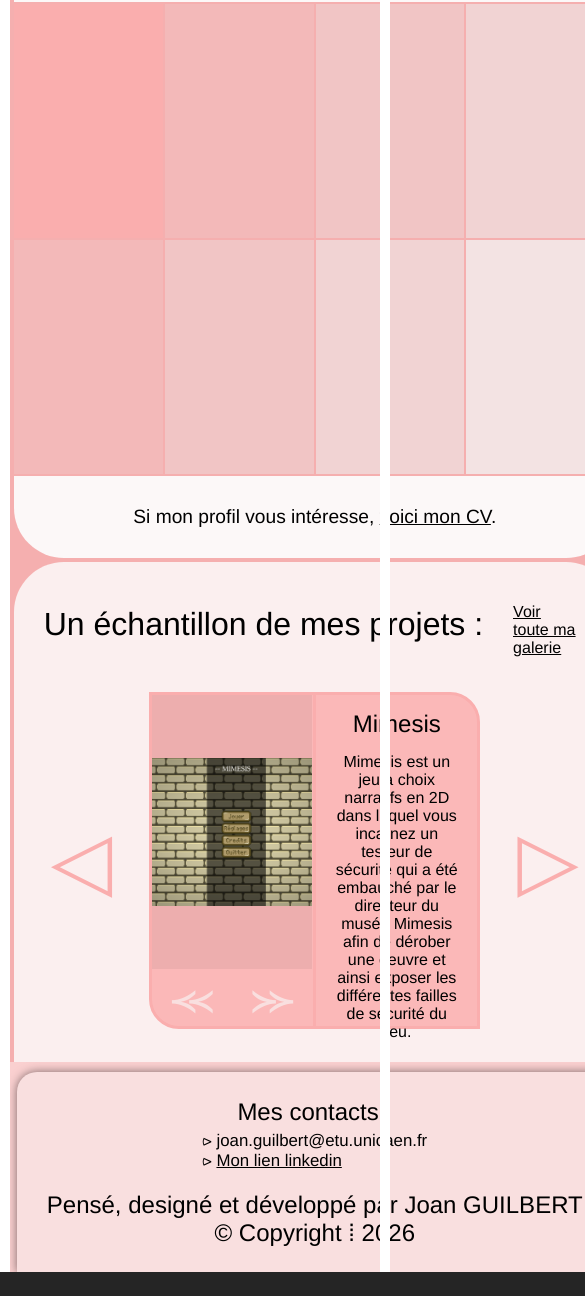
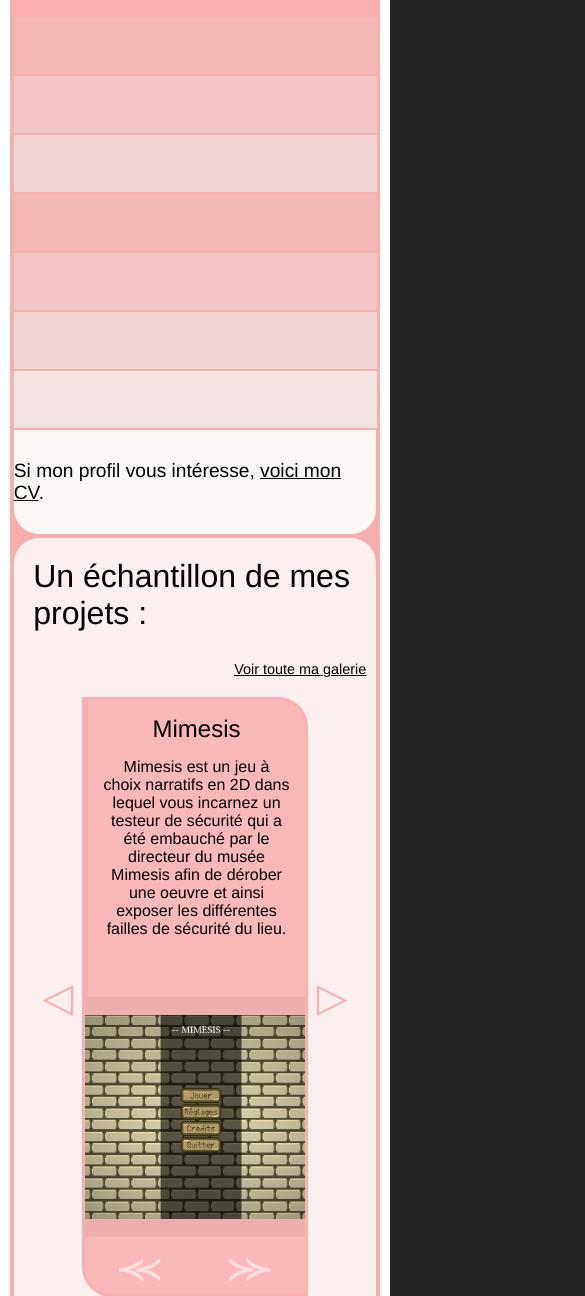
Before and after one commit to Goldenblac-k/Goldenblac-k.github.io, a plain HTML site: page index.html in a window 390 px wide. Shown: the part 704-2000 px from the top of the page, 585 px wide, since content can reach past the window. Before the commit the page ends 1976 px from the top, so only its background shows below. Drawn offline with Linux system fonts and the light colour scheme.

Commit message:
update for new year and fix responsive problems

```diff
--- a/index.html
+++ b/index.html
@@ -74,7 +74,7 @@
 
                         <div class="container">
                             <div class="imageBloc">
-                                <img class="imagesProjet" src="../truc.png" alt="">
+                                <img class="imagesProjet" src="" alt="">
                                 <div>
                                     <div onclick="switchImage('left')">⪻</div>
                                     <div onclick="switchImage('right')">⪼</div>
--- a/script.js
+++ b/script.js
@@ -1,4 +1,5 @@
 const nav = document.querySelector('nav');
+const textHidden = document.querySelector('.textHidden')
 const grille = document.getElementsByClassName("grille")[0]
 const swipL = document.getElementById('swipLeft');
 const swipR = document.getElementById('swipRight');
@@ -9,14 +10,16 @@ const desc = document.getElementsByClassName('desc')[0];
 const footer = document.querySelector('footer div');
 const contact = footer.getElementsByClassName('contacts')[0]
 
-contact.style.paddingLeft = footer
+contact.style.paddingLeft = "0px"
+
+textHidden.style.height = nav.parentNode.clientHeight + "px"
 
 const Container = document.createElement('div');
 Container.className = 'container';
 Container.style.position = 'absolute';
 Container.innerHTML = `
     <div class="imageBloc">
-        <img class="imagesProjet" src="../truc.png" alt="">
+        <img class="imagesProjet" src="" alt="">
         <div>
             <div class="prev">⪻</div>
             <div class="next">⪼</div>
@@ -41,17 +44,17 @@ Grille.className = "grille";
 Grille.style.position = "absolute";
 Grille.innerHTML = `
     <div id="lig1">
-        <p class="left hider"></p>
-        <p class="hider"></p>
-        <p class="hider"></p>
-        <p class="right hider"></p>
+        <p class="left hidder"></p>
+        <p class="hidder"></p>
+        <p class="hidder"></p>
+        <p class="right hidder"></p>
     </div>
 
     <div id="lig2">
-        <p class="left hider"></p>
-        <p class="hider"></p>
-        <p class="hider"></p>
-        <p class="right hider"></p>
+        <p class="left hidder"></p>
+        <p class="hidder"></p>
+        <p class="hidder"></p>
+        <p class="right hidder"></p>
     </div>
 `;
 
@@ -72,11 +75,7 @@ function resizeGrille(){
     Grille.style.top = grille.offsetTop+"px";
 }
 
-window.addEventListener('resize', () => {
-    resizeGrille()
-})
-
-resizeGrille()
+window.addEventListener('resize', resizeGrille)
 
 const projets = [
     {'titre': 'Mimesis', 'desc': "Mimesis est un jeu à choix narratifs en 2D dans lequel vous incarnez un testeur de sécurité qui a été embauché par le directeur du musée Mimesis afin de dérober une oeuvre et ainsi exposer les différentes failles de sécurité du lieu.", 'img': ['mimesis_main.png', 'mimesis_in_game.png', 'mimesis_end.png']},
@@ -182,7 +181,6 @@ function switchImage(dir) {
 }
 
 function scroll_to(targetId, duration = 1000) {
-    console.log(targetId)
     const target = document.getElementById(targetId);
 
     const targetPosition = target.getBoundingClientRect().top + window.pageYOffset;
@@ -217,4 +215,7 @@ function scroll_to(targetId, duration = 1000) {
     requestAnimationFrame(animation);
 }
 
-window.addEventListener('load', navBarre);
+window.addEventListener('load', () => {
+    navBarre()
+    resizeGrille()
+});
--- a/style.css
+++ b/style.css
@@ -15,7 +15,7 @@ html {
 
 body {
     display: grid;
-    grid-template-columns: 1fr min(95%, 1200px) 1fr;
+    grid-template-columns: minmax(0, 1fr) min(95%, 1200px) minmax(0, 1fr);
     grid-template-rows: 100%;
     min-height: 100vh;
     overflow-x: hidden;
@@ -24,7 +24,7 @@ body {
 body > .centre {
     display: flex;
     flex-direction: column;
-    min-width: 610px;
+    width: 100%;
     z-index: 1;
     background-color: #fad0d0;
     align-items: center;
@@ -37,14 +37,14 @@ body > .centre {
 }
 
 .subtitle {
-    margin: 30px 30px;
+    margin: clamp(15px, 5vw, 30px);
 }
 
 /* -- HEADER -- */
 
 header {
     width: 100%;
-    height: 105px;
+    height: max-content;
     background-color: #F9DFDF;
     transition: filter 2s ease-in-out;
 }
@@ -68,8 +68,9 @@ nav {
 
 nav > div {
     display: flex;
-    font-size: 200%;
+    font-size: clamp(1rem, 2.5vw, 2rem);
     width: 25%;
+    height: 80%;
     margin: 0px 3px;
     padding: 5px 0px;
     background-color: #F9DFDF;
@@ -91,6 +92,7 @@ nav h2 {
     display: inline-block;
     position: relative;
     cursor: pointer;
+    text-wrap: nowrap;
 }
 
 nav h2::after {
@@ -132,8 +134,8 @@ nav h2:hover::after {
     height: max-content;
     margin-bottom: 2px;
     flex: auto;
-    border-bottom-left-radius: 50px;
-    border-bottom-right-radius: 50px;
+    border-bottom-left-radius: clamp(25px, 5vw, 50px);
+    border-bottom-right-radius: clamp(25px, 5vw, 50px);
     background-color: #FBEFEF;
     text-align: center;
 }
@@ -162,9 +164,8 @@ nav h2:hover::after {
     min-height: 500px;
     height: max-content;
     flex: auto;
-    margin-bottom: 2px;
-    margin-top: 2px;
-    border-radius: 50px;
+    margin: 2px 0px;
+    border-radius: clamp(25px, 5vw, 50px);
     background-color: #FCF8F8;
 }
 
@@ -184,7 +185,8 @@ nav h2:hover::after {
 }
 
 .grille p {
-    font-size: 90%;
+    height: 100%;
+    font-size: clamp(0.5rem, 100%, 1.5rem);
     align-content: center;
     padding: 5px;
     border: 1px solid #F5AFAF;
@@ -198,12 +200,31 @@ nav h2:hover::after {
     border-right: none;
 }
 
-.hider {
+@media (max-width: 600px) {
+    .grille p {
+        display: flex;
+        flex: 1;
+        width: 100%;
+        align-items: center;
+        min-height: 58px;
+        font-size: 70%;
+        border-left: none;
+        border-right: none;
+    }
+
+    .grille > div {
+        display: flex;
+        flex-direction: column;
+        align-items: center;
+    }
+}
+
+.hidder {
     background-color: #faaeae;
     transition: opacity 0.5s ease-in-out;
 }
 
-.hider:hover {
+.hidder:hover {
     opacity: 0;
 }
 
@@ -222,13 +243,14 @@ nav h2:hover::after {
 /* -- BOTTOM -- */
 
 #down {
-    display: block;
+    display: flex;
+    flex-direction: column;
     min-height: 500px;
     height: max-content;
     margin-top: 2px;
     flex: auto;
-    border-top-left-radius: 50px;
-    border-top-right-radius: 50px;
+    border-top-left-radius: clamp(25px, 5vw, 50px);
+    border-top-right-radius: clamp(25px, 5vw, 50px);
     background-color: #FBEFEF;
     align-content: center;
     justify-items: center;
@@ -236,28 +258,32 @@ nav h2:hover::after {
 
 #down > div {
     display: flex;
+    flex-wrap: wrap;
     align-items: center;
 }
 
 #github {
     display: flex;
     flex: 1;
+    font-size: 60%;
+    width: 30%;
     margin-top: 10px;
-    margin-right: 40px;
+    padding-right: 10px;
     justify-content: right;
 }
 
 #github > p {
+    width: max-content;
     cursor: pointer;
     text-decoration: underline;
-    right: 30px;
+    font-size: clamp(0.9rem, 1.8vw, 1.1rem);
 }
 
 .carrousel {
     display: flex;
-    height: 75%;
     text-align: center;
     align-items: center;
+    margin: 20px;
     justify-content: space-evenly;
     transition: 2s ease-in-out;
 }
@@ -275,7 +301,7 @@ nav h2:hover::after {
     color: #faaeae;
     display: flex;
     z-index: 5;
-    font-size: 500%;
+    font-size: clamp(2.5rem, 6vw, 4.5rem);
     justify-content: center;
     cursor: pointer;
 }
@@ -285,19 +311,27 @@ nav h2:hover::after {
     color: #FBEFEF;
     display: flex;
     z-index: 1;
-    font-size: 450%;
+    font-size: clamp(2.2rem, 5.5vw, 4rem);
     justify-content: center;
 }
 
 .container {
     position: sticky;
     display: flex;
-    width: 55%;
-    height: 90%;
+    height: 100%;
+    height: 400px;
+    width: 70%;
     z-index: 1;
     background-color: #fbb8b8;
     border: 3px solid #faaeae;
     border-radius: 0px 30px;
+}
+
+@media (max-width: 600px) {
+    .container {
+        flex-direction: column-reverse;
+        height: 600px;
+    }
 }
 
 .container > div {
@@ -308,8 +342,8 @@ nav h2:hover::after {
 
 .imageBloc > img {
     flex: 1;
-    width: 99%;
-    height: 99%;
+    width: 100%;
+    height: 100%;
     background-color: rgba(0, 0, 0, 0.055);
     object-fit: contain;
 }
@@ -350,7 +384,6 @@ footer {
 footer > div {
     display: flex;
     position: sticky;
-    width: max-content;
     height: 200px;
     bottom: 0;
     padding: 30px;
@@ -366,12 +399,28 @@ footer > div {
 
 footer > div > div {
     display: grid;
-    width: max-content;
     height: max-content;
     color: white;
     text-align: center;
-    text-wrap-mode: nowrap;
+    text-wrap: nowrap;
     justify-items: center;
+    font-size: 100%;
+}
+
+@media (max-width: 600px) {
+    footer > div > div > h2 {
+        font-size: 110%;
+    }
+
+    footer {
+        width: 110%;
+    }
+
+    footer > div {
+        border-top-left-radius: 0px;
+        border-top-right-radius: 0px;
+    }
+
 }
 
 footer .contacts {
@@ -380,7 +429,6 @@ footer .contacts {
     width: max-content;
     margin-top: 5px;
     margin-bottom: 20px;
-    font-size: 90%;
     text-align: left;
 }
 
```
